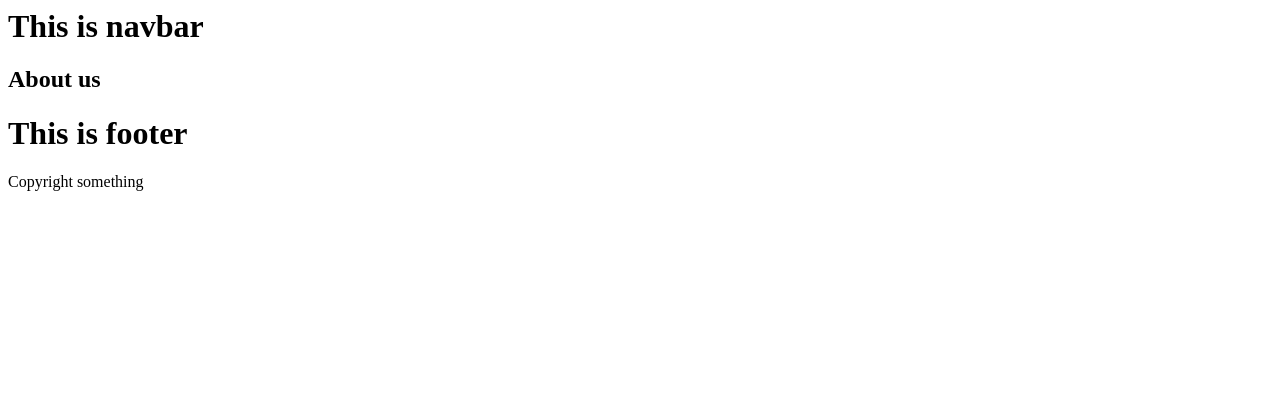
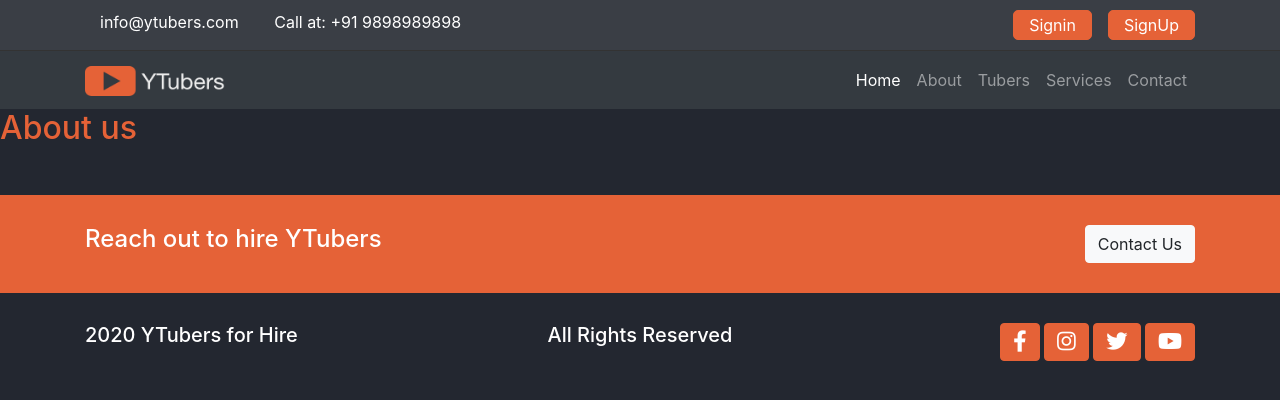
Before and after one commit to anirudh-jwala/Tubers, a Django app: page /about in a window 1280 px wide. Shown: the top 400 px of the page. Run offline with Django 3.2, Linux system fonts and the light colour scheme.

Commit message:
Adding static css & js for base template

```diff
--- a/templates/base.html
+++ b/templates/base.html
@@ -1,6 +1,180 @@
-<h1>This is navbar</h1>
+{% load static %}
 
-{% block content %} {% endblock %}
+<!DOCTYPE html>
+<html lang="en">
+  <head>
+    <meta charset="UTF-8" />
+    <meta name="viewport" content="width=device-width, initial-scale=1.0" />
 
-<h1>This is footer</h1>
-<p>Copyright something</p>
+    <!-- fontawesome cdn -->
+    <link
+      rel="stylesheet"
+      href="https://cdnjs.cloudflare.com/ajax/libs/font-awesome/5.15.1/css/all.min.css"
+      integrity="sha512-+4zCK9k+qNFUR5X+cKL9EIR+ZOhtIloNl9GIKS57V1MyNsYpYcUrUeQc9vNfzsWfV28IaLL3i96P9sdNyeRssA=="
+      crossorigin="anonymous"
+    />
+
+    <!-- animate cdn -->
+    <link
+      rel="stylesheet"
+      href="https://cdnjs.cloudflare.com/ajax/libs/animate.css/4.1.1/animate.min.css"
+    />
+
+    <!-- slick cdn -->
+    <!-- Add the slick-theme.css if you want default styling -->
+    <link
+      rel="stylesheet"
+      type="text/css"
+      href="https://cdn.jsdelivr.net/npm/slick-carousel@1.8.1/slick/slick.css"
+    />
+    <!-- Add the slick-theme.css if you want default styling -->
+    <link
+      rel="stylesheet"
+      type="text/css"
+      href="https://cdn.jsdelivr.net/npm/slick-carousel@1.8.1/slick/slick-theme.css"
+    />
+    <!-- bootstrap cdn -->
+    <link
+      rel="stylesheet"
+      href="https://cdn.jsdelivr.net/npm/bootstrap@4.5.3/dist/css/bootstrap.min.css"
+      integrity="sha384-TX8t27EcRE3e/ihU7zmQxVncDAy5uIKz4rEkgIXeMed4M0jlfIDPvg6uqKI2xXr2"
+      crossorigin="anonymous"
+    />
+
+    <!-- custom css -->
+    <link rel="stylesheet" href="{% static './css/base.css' %}" />
+    <link rel="stylesheet" href="{% static './css/utils.css' %}" />
+    <link rel="stylesheet" href="{% static './css/style.css' %}" />
+    <link rel="stylesheet" href="{% static './css/mediaquery.css' %}" />
+
+    <title>ytubers | Hire youtubers</title>
+  </head>
+
+  <body>
+    <!-- header start-->
+    <header class="header">
+      <div class="container">
+        <div class="row">
+          <div class="col-md-6 header-info">
+            <a href="mailto:info@ytubers.com" class="mr-3">info@ytubers.com</a>
+            <span>Call at: +91 9898989898 </span>
+          </div>
+          <div class="header-buttons col-md-6 d-flex justify-content-end">
+            <a class="btn btn-accent mr-3" href="/login.html">Signin</a>
+            <a class="btn btn-accent" href="/register.html">SignUp</a>
+          </div>
+        </div>
+      </div>
+    </header>
+
+    <nav class="navbar navbar-expand-lg navbar-dark bg-dark">
+      <div class="container">
+        <a class="navbar-brand" href="/index.html">
+          <img
+            src="{% static './assets/images/logo.png' %}"
+            alt=""
+            width="140"
+            height="30"
+            alt="YTubers"
+            loading="lazy"
+          />
+        </a>
+        <button
+          class="navbar-toggler"
+          type="button"
+          data-toggle="collapse"
+          data-target="#navbarNav"
+          aria-controls="navbarNav"
+          aria-expanded="false"
+          aria-label="Toggle navigation"
+        >
+          <span class="navbar-toggler-icon"></span>
+        </button>
+        <div class="collapse navbar-collapse" id="navbarNav">
+          <ul class="navbar-nav ml-auto">
+            <li class="nav-item active">
+              <a class="nav-link" href="/index.html">Home</a>
+            </li>
+            <li class="nav-item">
+              <a class="nav-link" href="/aboutus.html">About</a>
+            </li>
+            <li class="nav-item">
+              <a class="nav-link" href="/tubers.html">Tubers</a>
+            </li>
+            <li class="nav-item">
+              <a class="nav-link" href="#">Services</a>
+            </li>
+            <li class="nav-item">
+              <a class="nav-link" href="/contactus.html">Contact</a>
+            </li>
+          </ul>
+        </div>
+      </div>
+    </nav>
+    <!-- header end -->
+
+    {% block content %} {% endblock %}
+
+    <!-- footer -->
+    <footer>
+      <div class="bg-accent mt-5">
+        <div class="container">
+          <div class="row">
+            <div class="col-sm-6 text-lg-left text-center">
+              <h4>Reach out to hire YTubers</h4>
+            </div>
+
+            <div class="col-sm-6 text-lg-right text-center">
+              <button class="btn btn-light">Contact Us</button>
+            </div>
+          </div>
+        </div>
+      </div>
+      <div class="container">
+        <div class="row">
+          <div class="col-md-4 text-lg-left text-center">
+            <h5>2020 YTubers for Hire</h5>
+          </div>
+          <div class="col-md-4 text-lg-center text-center">
+            <h5>All Rights Reserved</h5>
+          </div>
+          <div class="col-md-4 text-lg-right text-center">
+            <div>
+              <button class="btn btn-accent">
+                <i class="fab fa-facebook-f fa-lg"></i>
+              </button>
+              <button class="btn btn-accent">
+                <i class="fab fa-instagram fa-lg"></i>
+              </button>
+              <button class="btn btn-accent">
+                <i class="fab fa-twitter fa-lg"></i>
+              </button>
+              <button class="btn btn-accent">
+                <i class="fab fa-youtube fa-lg"></i>
+              </button>
+            </div>
+          </div>
+        </div>
+      </div>
+    </footer>
+    <!-- footer ends -->
+
+    <!-- scripts -->
+    <script
+      src="https://code.jquery.com/jquery-3.5.1.slim.min.js"
+      integrity="sha384-DfXdz2htPH0lsSSs5nCTpuj/zy4C+OGpamoFVy38MVBnE+IbbVYUew+OrCXaRkfj"
+      crossorigin="anonymous"
+    ></script>
+    <script
+      src="https://cdn.jsdelivr.net/npm/bootstrap@4.5.3/dist/js/bootstrap.bundle.min.js"
+      integrity="sha384-ho+j7jyWK8fNQe+A12Hb8AhRq26LrZ/JpcUGGOn+Y7RsweNrtN/tE3MoK7ZeZDyx"
+      crossorigin="anonymous"
+    ></script>
+    <script
+      type="text/javascript"
+      src="https://cdn.jsdelivr.net/npm/slick-carousel@1.8.1/slick/slick.min.js"
+    ></script>
+    <script src="{% static './js/script.js' %}"></script>
+    <!-- scripts -->
+  </body>
+</html>
```
Also changed, not shown: 1 other file.
